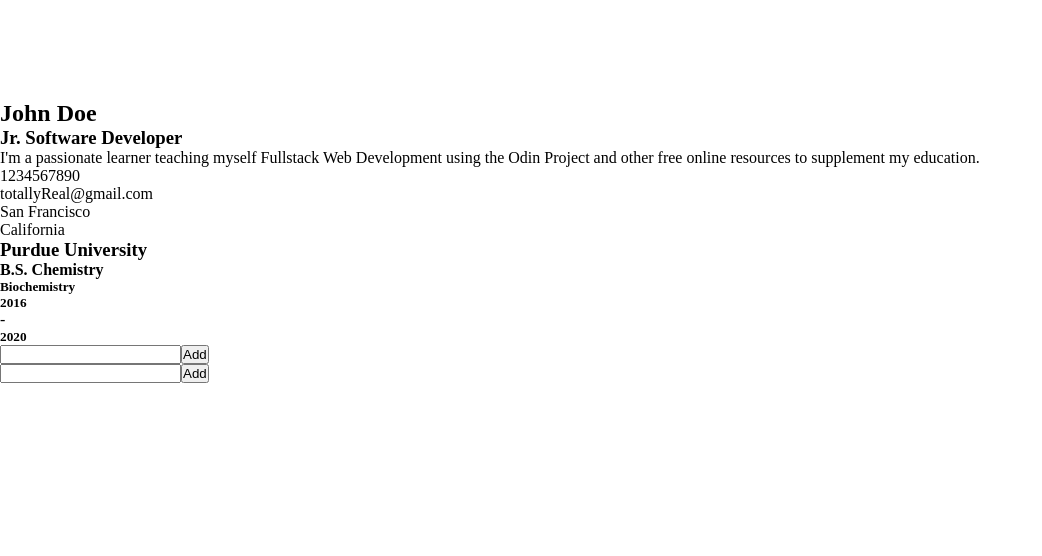
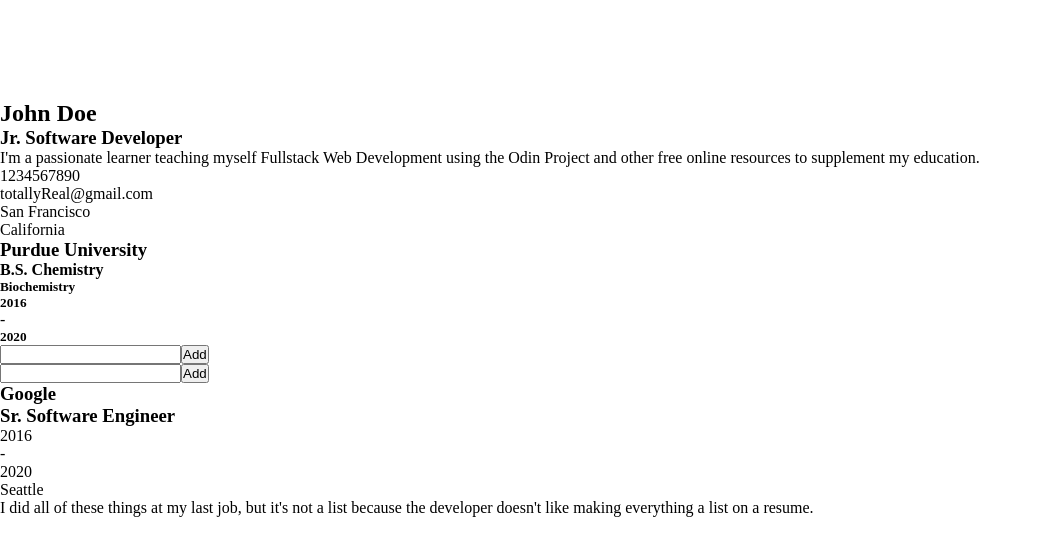
Before and after one commit to JaeGif/CV-Application, a React (Create React App) app: page / in a window 1280 px wide. Shown: the top 556 px of the page, without its empty margins (0-1042 px from the left). Built offline with nearby package versions, Linux system fonts and the light colour scheme.

Commit message:
experience one job runner

```diff
--- a/src/components/Experience.js
+++ b/src/components/Experience.js
@@ -1,16 +1,17 @@
 import React, { Component } from 'react';
-
+import ExperienceRender from './ExperienceRender';
 export class Experience extends Component {
   constructor() {
     super();
     this.state = {
       job: {
-        company: '',
-        jobTitle: '',
-        start: '',
-        end: '',
-        city: '',
-        duties: '',
+        company: 'Google',
+        jobTitle: 'Sr. Software Engineer',
+        start: '2016',
+        end: '2020',
+        city: 'Seattle',
+        duties:
+          "I did all of these things at my last job, but it's not a list because the developer doesn't like making everything a list on a resume.",
       },
       jobs: [],
       isEdit: false,
@@ -26,28 +27,38 @@ export class Experience extends Component {
           <form>
             <div>
               <label htmlFor='company'>Company</label>
-              <input name='company' type='text'></input>
+              <input
+                name='company'
+                type='text'
+                placeholder={job.company}
+              ></input>
             </div>
             <div>
               <label htmlFor='title'>Title</label>
-              <input name='title' type='text'></input>
+              <input
+                name='title'
+                type='text'
+                placeholder={job.jobTitle}
+              ></input>
             </div>
             <div>
               <label htmlFor='start'>Start Date</label>
-              <input name='start' type='date'></input>
+              <input name='start' type='date' placeholder={job.start}></input>
             </div>
             <div>
               <label htmlFor='end'>End Date</label>
-              <input name='end' type='date'></input>
+              <input name='end' type='date' placeholder={job.end}></input>
             </div>
             <div>
               <label htmlFor='duties'>Job Duties</label>
-              <textarea name='duties'></textarea>
+              <textarea name='duties' placeholder={job.duties}></textarea>
             </div>
             <button type='submit'>Submit</button>
           </form>
         ) : (
-          <div></div>
+          <div>
+            <ExperienceRender job={job}></ExperienceRender>
+          </div>
         )}
       </div>
     );
--- /dev/null
+++ b/src/components/ExperienceRender.js
@@ -0,0 +1,30 @@
+import React, { Component } from 'react';
+
+export class ExperienceRender extends Component {
+  constructor(props) {
+    super(props);
+    this.state = {};
+  }
+  render() {
+    const { job } = this.props;
+    return (
+      <div>
+        <span>
+          <h3>{job.company}</h3>
+          <h3>{job.jobTitle}</h3>
+        </span>
+        <span>
+          <span>
+            <p>{job.start}</p>
+            <p>-</p>
+            <p>{job.end}</p>
+          </span>
+          <p>{job.city}</p>
+        </span>
+        <p>{job.duties}</p>
+      </div>
+    );
+  }
+}
+
+export default ExperienceRender;
```
